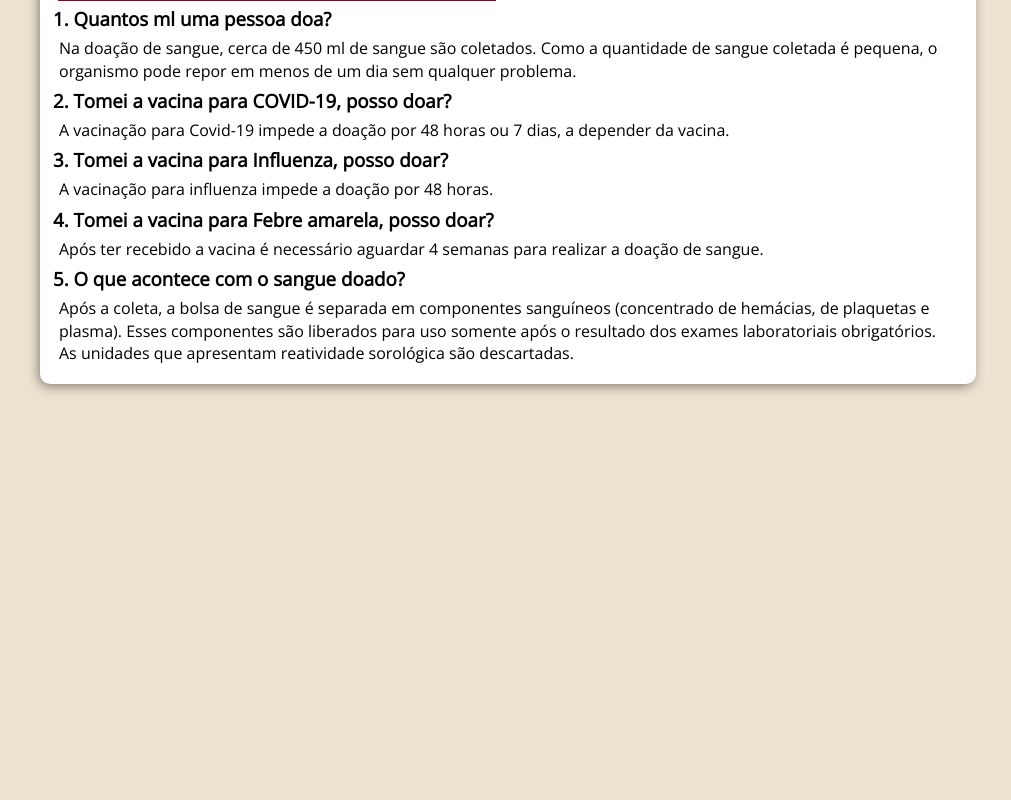
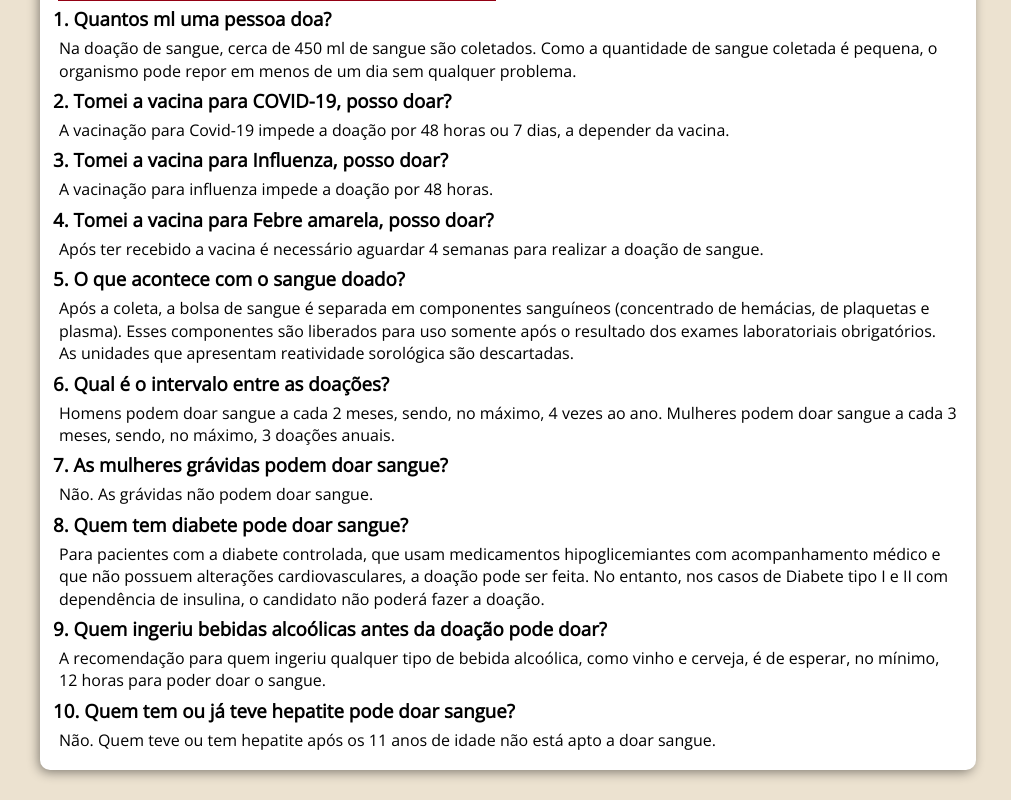
Before and after one commit to williamcouto/blood-donation, a plain HTML site: page index.html in a window 1280 px wide. Shown: the part 1043-1843 px from the top of the page, without its empty margins (20-1031 px from the left). Before the commit the page ends 1457 px from the top, so only its background shows below. Drawn offline with nearby package versions, Linux system fonts and the light colour scheme.

Commit message:
Update index.html
new faqs

```diff
--- a/index.html
+++ b/index.html
@@ -67,6 +67,21 @@
         de plaquetas e plasma). Esses componentes são liberados para uso somente após o resultado dos exames
         laboratoriais obrigatórios. As unidades que apresentam reatividade sorológica são descartadas.</p>
 
+        <h3>6. Qual é o intervalo entre as doações?</h3>
+        <p>Homens podem doar sangue a cada 2 meses, sendo, no máximo, 4 vezes ao ano.
+        Mulheres podem doar sangue a cada 3 meses, sendo, no máximo, 3 doações anuais.</p>
+
+        <h3>7. As mulheres grávidas podem doar sangue?</h3>
+        <p>Não. As grávidas não podem doar sangue.</p>
+
+        <h3>8. Quem tem diabete pode doar sangue?</h3>
+        <p>Para pacientes com a diabete controlada, que usam medicamentos hipoglicemiantes com acompanhamento médico e que não possuem alterações cardiovasculares, a doação pode ser feita. No entanto, nos casos de Diabete tipo I e II com dependência de insulina, o candidato não poderá fazer a doação.</p>
+
+        <h3>9. Quem ingeriu bebidas alcoólicas antes da doação pode doar?</h3>
+        <p>A recomendação para quem ingeriu qualquer tipo de bebida alcoólica, como vinho e cerveja, é de esperar, no mínimo, 12 horas para poder doar o sangue.</p>
+
+        <h3>10. Quem tem ou já teve hepatite pode doar sangue?</h3>
+        <p>Não. Quem teve ou tem hepatite após os 11 anos de idade não está apto a doar sangue.</p>
       </section>
     </main>
   <script src="script.js"></script>
```
Lines whose indentation alone changed are shown as unchanged.
